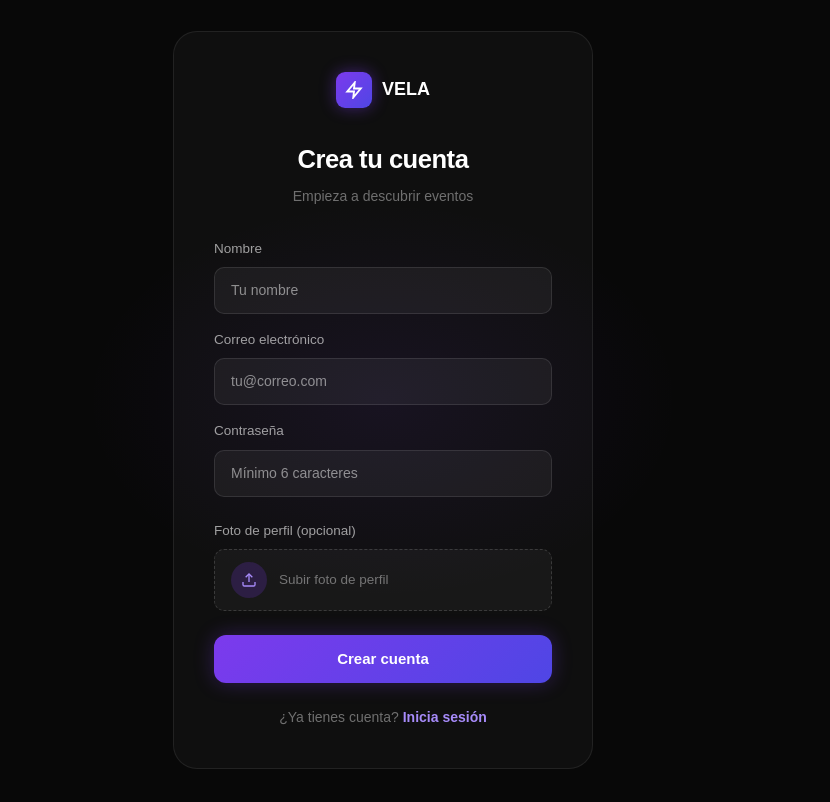
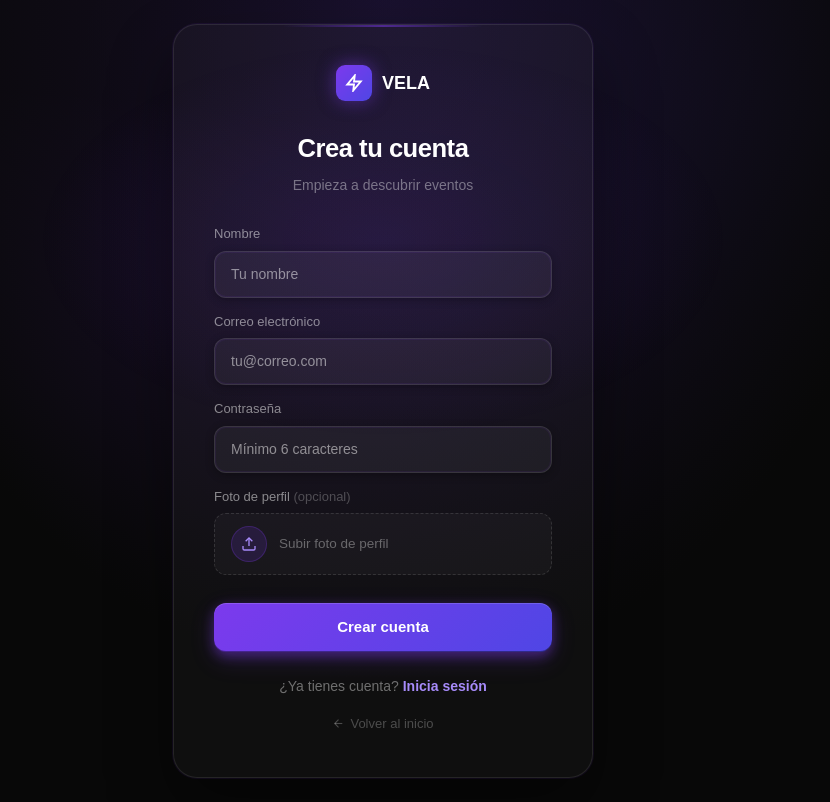
Before and after one commit to AldoRoCa/eventapp, a React (Vite) app: page /registro in a window 1280 px wide. Shown: the whole page, without its empty margins (257-1087 px from the left). Built offline with nearby package versions, Linux system fonts and the light colour scheme.

Commit message:
feat: Login y Registro con estética mejorada

```diff
--- a/src/pages/Login.jsx
+++ b/src/pages/Login.jsx
@@ -22,18 +22,32 @@ export default function Login() {
     setLoading(false)
   }
 
+  const inputStyle = {
+    width: "100%", background: "rgba(255,255,255,0.05)",
+    border: "1.5px solid rgba(255,255,255,0.1)", borderRadius: "12px",
+    padding: "12px 16px", color: "white", fontSize: "14px",
+    fontFamily: "inherit", outline: "none", boxSizing: "border-box",
+    boxShadow: "0 0 0 1px rgba(124,58,237,0.08) inset, 0 2px 8px rgba(0,0,0,0.3)",
+    transition: "border 0.2s"
+  }
+
   return (
-    <div style={{ minHeight: "100vh", backgroundColor: "#080808", display: "flex", alignItems: "center", justifyContent: "center", fontFamily: "'Plus Jakarta Sans', sans-serif", padding: "24px" }}>
-      <div style={{ position: "absolute", top: "50%", left: "50%", transform: "translate(-50%, -50%)", width: "600px", height: "400px", background: "radial-gradient(ellipse, rgba(124,58,237,0.08) 0%, transparent 70%)", pointerEvents: "none" }} />
+    <div style={{ minHeight: "100vh", backgroundColor: "#080808", background: "radial-gradient(ellipse at 50% 0%, rgba(124,58,237,0.12) 0%, #080808 60%)", display: "flex", alignItems: "center", justifyContent: "center", fontFamily: "'Plus Jakarta Sans', sans-serif", padding: "24px" }}>
+
+      {/* Glow central */}
+      <div style={{ position: "fixed", top: "30%", left: "50%", transform: "translate(-50%, -50%)", width: "700px", height: "400px", background: "radial-gradient(ellipse, rgba(124,58,237,0.1) 0%, transparent 70%)", pointerEvents: "none" }} />
 
       <motion.div
         initial={{ opacity: 0, y: 24 }}
         animate={{ opacity: 1, y: 0 }}
         transition={{ duration: 0.5 }}
-        style={{ width: "100%", maxWidth: "420px", background: "rgba(255,255,255,0.03)", border: "1px solid rgba(255,255,255,0.08)", borderRadius: "24px", padding: "40px", position: "relative" }}
+        style={{ width: "100%", maxWidth: "420px", background: "rgba(255,255,255,0.03)", border: "1.5px solid rgba(255,255,255,0.09)", borderRadius: "24px", padding: "40px", position: "relative", boxShadow: "0 0 0 1px rgba(124,58,237,0.08), 0 32px 64px rgba(0,0,0,0.4)" }}
       >
+        {/* Glow interior sutil */}
+        <div style={{ position: "absolute", top: 0, left: "50%", transform: "translateX(-50%)", width: "200px", height: "2px", background: "linear-gradient(90deg, transparent, rgba(124,58,237,0.5), transparent)", borderRadius: "999px" }} />
+
         <div style={{ display: "flex", alignItems: "center", gap: "10px", marginBottom: "32px", justifyContent: "center" }}>
-          <div style={{ width: "36px", height: "36px", borderRadius: "9px", background: "linear-gradient(135deg, #7c3aed, #4f46e5)", display: "flex", alignItems: "center", justifyContent: "center", boxShadow: "0 0 16px rgba(124,58,237,0.45)" }}>
+          <div style={{ width: "36px", height: "36px", borderRadius: "9px", background: "linear-gradient(135deg, #7c3aed, #4f46e5)", display: "flex", alignItems: "center", justifyContent: "center", boxShadow: "0 0 18px rgba(124,58,237,0.5)" }}>
             <svg width="18" height="18" fill="none" stroke="white" strokeWidth="2.5" viewBox="0 0 24 24"><polygon points="13 2 3 14 12 14 11 22 21 10 12 10 13 2"/></svg>
           </div>
           <span style={{ fontWeight: 700, fontSize: "18px", color: "white" }}>VELA</span>
@@ -43,48 +57,37 @@ export default function Login() {
         <p style={{ color: "rgba(255,255,255,0.4)", fontSize: "14px", marginBottom: "32px", textAlign: "center", fontWeight: 400 }}>Inicia sesión para continuar</p>
 
         {error && (
-          <div style={{ background: "rgba(239,68,68,0.1)", border: "1px solid rgba(239,68,68,0.3)", borderRadius: "10px", padding: "12px 16px", marginBottom: "20px", color: "#f87171", fontSize: "13.5px" }}>
-            {error}
-          </div>
+          <motion.div initial={{ opacity: 0, y: -6 }} animate={{ opacity: 1, y: 0 }}
+            style={{ background: "rgba(239,68,68,0.1)", border: "1.5px solid rgba(239,68,68,0.3)", borderRadius: "10px", padding: "12px 16px", marginBottom: "20px", color: "#f87171", fontSize: "13.5px" }}
+          >{error}</motion.div>
         )}
 
         <div style={{ marginBottom: "16px" }}>
-          <label style={{ display: "block", fontSize: "13.5px", fontWeight: 500, color: "rgba(255,255,255,0.6)", marginBottom: "8px" }}>Correo electrónico</label>
-          <input
-            type="email"
-            value={email}
-            onChange={e => setEmail(e.target.value)}
-            placeholder="tu@correo.com"
-            style={{ width: "100%", background: "rgba(255,255,255,0.05)", border: "1px solid rgba(255,255,255,0.1)", borderRadius: "10px", padding: "12px 16px", color: "white", fontSize: "14px", fontFamily: "inherit", outline: "none", boxSizing: "border-box" }}
-          />
+          <label style={{ display: "block", fontSize: "13px", fontWeight: 500, color: "rgba(255,255,255,0.5)", marginBottom: "7px" }}>Correo electrónico</label>
+          <input type="email" value={email} onChange={e => setEmail(e.target.value)} placeholder="tu@correo.com" style={inputStyle} />
         </div>
 
-        <div style={{ marginBottom: "24px" }}>
-          <label style={{ display: "block", fontSize: "13.5px", fontWeight: 500, color: "rgba(255,255,255,0.6)", marginBottom: "8px" }}>Contraseña</label>
-          <input
-            type="password"
-            value={password}
-            onChange={e => setPassword(e.target.value)}
-            placeholder="••••••••"
-            onKeyDown={e => e.key === "Enter" && handleLogin()}
-            style={{ width: "100%", background: "rgba(255,255,255,0.05)", border: "1px solid rgba(255,255,255,0.1)", borderRadius: "10px", padding: "12px 16px", color: "white", fontSize: "14px", fontFamily: "inherit", outline: "none", boxSizing: "border-box" }}
-          />
+        <div style={{ marginBottom: "28px" }}>
+          <label style={{ display: "block", fontSize: "13px", fontWeight: 500, color: "rgba(255,255,255,0.5)", marginBottom: "7px" }}>Contraseña</label>
+          <input type="password" value={password} onChange={e => setPassword(e.target.value)} placeholder="••••••••" onKeyDown={e => e.key === "Enter" && handleLogin()} style={inputStyle} />
         </div>
 
-        <motion.button
-          onClick={handleLogin}
-          whileHover={{ opacity: 0.9 }}
-          whileTap={{ scale: 0.97 }}
-          disabled={loading}
-          style={{ width: "100%", background: "linear-gradient(135deg, #7c3aed, #4f46e5)", border: "none", borderRadius: "12px", color: "white", padding: "13px", fontWeight: 700, fontSize: "15px", cursor: loading ? "not-allowed" : "pointer", fontFamily: "inherit", opacity: loading ? 0.7 : 1, boxShadow: "0 0 20px rgba(124,58,237,0.3)" }}
-        >
-          {loading ? "Iniciando sesión..." : "Iniciar sesión"}
-        </motion.button>
+        <motion.button onClick={handleLogin} whileHover={{ opacity: 0.9 }} whileTap={{ scale: 0.97 }} disabled={loading}
+          className="btn-3d"
+          style={{ width: "100%", border: "none", borderRadius: "12px", color: "white", padding: "13px", fontWeight: 700, fontSize: "15px", cursor: loading ? "not-allowed" : "pointer", fontFamily: "inherit", opacity: loading ? 0.7 : 1 }}
+        >{loading ? "Iniciando sesión..." : "Iniciar sesión"}</motion.button>
 
         <p style={{ textAlign: "center", marginTop: "24px", color: "rgba(255,255,255,0.4)", fontSize: "14px" }}>
           ¿No tienes cuenta?{" "}
           <Link to="/registro" style={{ color: "#a78bfa", textDecoration: "none", fontWeight: 600 }}>Regístrate</Link>
         </p>
+
+        <div style={{ marginTop: "20px", textAlign: "center" }}>
+          <Link to="/" style={{ color: "rgba(255,255,255,0.25)", fontSize: "13px", textDecoration: "none", display: "inline-flex", alignItems: "center", gap: "5px" }}>
+            <svg width="13" height="13" fill="none" stroke="currentColor" strokeWidth="2" viewBox="0 0 24 24"><line x1="19" y1="12" x2="5" y2="12"/><polyline points="12 19 5 12 12 5"/></svg>
+            Volver al inicio
+          </Link>
+        </div>
       </motion.div>
     </div>
   )
--- a/src/pages/Registro.jsx
+++ b/src/pages/Registro.jsx
@@ -12,31 +12,21 @@ export default function Registro() {
   const [avatarPreview, setAvatarPreview] = useState(null)
   const [error, setError] = useState("")
   const navigate = useNavigate()
-const handleAvatar = (e) => {
+
+  const handleAvatar = (e) => {
     const file = e.target.files[0]
     if (!file) return
     if (file.size > 5 * 1024 * 1024) { setError("La imagen no puede pesar más de 5MB"); return }
     setAvatarFile(file)
     setAvatarPreview(URL.createObjectURL(file))
   }
+
   const handleRegistro = async () => {
     setLoading(true)
     setError("")
-    if (!nombre || !email || !password) {
-      setError("Por favor llena todos los campos")
-      setLoading(false)
-      return
-    }
-    if (password.length < 6) {
-      setError("La contraseña debe tener al menos 6 caracteres")
-      setLoading(false)
-      return
-    }
-    const { data, error } = await supabase.auth.signUp({
-      email,
-      password,
-      options: { data: { nombre } }
-    })
+    if (!nombre || !email || !password) { setError("Por favor llena todos los campos"); setLoading(false); return }
+    if (password.length < 6) { setError("La contraseña debe tener al menos 6 caracteres"); setLoading(false); return }
+    const { data, error } = await supabase.auth.signUp({ email, password, options: { data: { nombre } } })
     if (error) {
       setError("Error al crear la cuenta. Intenta con otro correo.")
     } else {
@@ -54,98 +44,95 @@ const handleAvatar = (e) => {
     setLoading(false)
   }
 
+  const inputStyle = {
+    width: "100%", background: "rgba(255,255,255,0.05)",
+    border: "1.5px solid rgba(255,255,255,0.1)", borderRadius: "12px",
+    padding: "12px 16px", color: "white", fontSize: "14px",
+    fontFamily: "inherit", outline: "none", boxSizing: "border-box",
+    boxShadow: "0 0 0 1px rgba(124,58,237,0.08) inset, 0 2px 8px rgba(0,0,0,0.3)",
+    transition: "border 0.2s"
+  }
+
   return (
-    <div style={{ minHeight: "100vh", backgroundColor: "#080808", display: "flex", alignItems: "center", justifyContent: "center", fontFamily: "'Plus Jakarta Sans', sans-serif", padding: "24px" }}>
-      <div style={{ position: "absolute", top: "50%", left: "50%", transform: "translate(-50%, -50%)", width: "600px", height: "400px", background: "radial-gradient(ellipse, rgba(124,58,237,0.08) 0%, transparent 70%)", pointerEvents: "none" }} />
+    <div style={{ minHeight: "100vh", backgroundColor: "#080808", background: "radial-gradient(ellipse at 50% 0%, rgba(124,58,237,0.12) 0%, #080808 60%)", display: "flex", alignItems: "center", justifyContent: "center", fontFamily: "'Plus Jakarta Sans', sans-serif", padding: "24px" }}>
+
+      <div style={{ position: "fixed", top: "30%", left: "50%", transform: "translate(-50%, -50%)", width: "700px", height: "400px", background: "radial-gradient(ellipse, rgba(124,58,237,0.1) 0%, transparent 70%)", pointerEvents: "none" }} />
 
       <motion.div
         initial={{ opacity: 0, y: 24 }}
         animate={{ opacity: 1, y: 0 }}
         transition={{ duration: 0.5 }}
-        style={{ width: "100%", maxWidth: "420px", background: "rgba(255,255,255,0.03)", border: "1px solid rgba(255,255,255,0.08)", borderRadius: "24px", padding: "40px", position: "relative" }}
+        style={{ width: "100%", maxWidth: "420px", background: "rgba(255,255,255,0.03)", border: "1.5px solid rgba(255,255,255,0.09)", borderRadius: "24px", padding: "40px", position: "relative", boxShadow: "0 0 0 1px rgba(124,58,237,0.08), 0 32px 64px rgba(0,0,0,0.4)" }}
       >
-        <div style={{ display: "flex", alignItems: "center", gap: "10px", marginBottom: "32px", justifyContent: "center" }}>
-          <div style={{ width: "36px", height: "36px", borderRadius: "9px", background: "linear-gradient(135deg, #7c3aed, #4f46e5)", display: "flex", alignItems: "center", justifyContent: "center", boxShadow: "0 0 16px rgba(124,58,237,0.45)" }}>
+        <div style={{ position: "absolute", top: 0, left: "50%", transform: "translateX(-50%)", width: "200px", height: "2px", background: "linear-gradient(90deg, transparent, rgba(124,58,237,0.5), transparent)", borderRadius: "999px" }} />
+
+        <div style={{ display: "flex", alignItems: "center", gap: "10px", marginBottom: "28px", justifyContent: "center" }}>
+          <div style={{ width: "36px", height: "36px", borderRadius: "9px", background: "linear-gradient(135deg, #7c3aed, #4f46e5)", display: "flex", alignItems: "center", justifyContent: "center", boxShadow: "0 0 18px rgba(124,58,237,0.5)" }}>
             <svg width="18" height="18" fill="none" stroke="white" strokeWidth="2.5" viewBox="0 0 24 24"><polygon points="13 2 3 14 12 14 11 22 21 10 12 10 13 2"/></svg>
           </div>
           <span style={{ fontWeight: 700, fontSize: "18px", color: "white" }}>VELA</span>
         </div>
 
         <h1 style={{ fontSize: "1.6rem", fontWeight: 700, color: "white", marginBottom: "8px", letterSpacing: "-0.5px", textAlign: "center" }}>Crea tu cuenta</h1>
-        <p style={{ color: "rgba(255,255,255,0.4)", fontSize: "14px", marginBottom: "32px", textAlign: "center", fontWeight: 400 }}>Empieza a descubrir eventos</p>
+        <p style={{ color: "rgba(255,255,255,0.4)", fontSize: "14px", marginBottom: "28px", textAlign: "center", fontWeight: 400 }}>Empieza a descubrir eventos</p>
 
         {error && (
-          <div style={{ background: "rgba(239,68,68,0.1)", border: "1px solid rgba(239,68,68,0.3)", borderRadius: "10px", padding: "12px 16px", marginBottom: "20px", color: "#f87171", fontSize: "13.5px" }}>
-            {error}
-          </div>
+          <motion.div initial={{ opacity: 0, y: -6 }} animate={{ opacity: 1, y: 0 }}
+            style={{ background: "rgba(239,68,68,0.1)", border: "1.5px solid rgba(239,68,68,0.3)", borderRadius: "10px", padding: "12px 16px", marginBottom: "20px", color: "#f87171", fontSize: "13.5px" }}
+          >{error}</motion.div>
         )}
 
-        <div style={{ marginBottom: "16px" }}>
-          <label style={{ display: "block", fontSize: "13.5px", fontWeight: 500, color: "rgba(255,255,255,0.6)", marginBottom: "8px" }}>Nombre</label>
-          <input
-            type="text"
-            value={nombre}
-            onChange={e => setNombre(e.target.value)}
-            placeholder="Tu nombre"
-            style={{ width: "100%", background: "rgba(255,255,255,0.05)", border: "1px solid rgba(255,255,255,0.1)", borderRadius: "10px", padding: "12px 16px", color: "white", fontSize: "14px", fontFamily: "inherit", outline: "none", boxSizing: "border-box" }}
-          />
+        <div style={{ marginBottom: "14px" }}>
+          <label style={{ display: "block", fontSize: "13px", fontWeight: 500, color: "rgba(255,255,255,0.5)", marginBottom: "7px" }}>Nombre</label>
+          <input type="text" value={nombre} onChange={e => setNombre(e.target.value)} placeholder="Tu nombre" style={inputStyle} />
         </div>
 
-        <div style={{ marginBottom: "16px" }}>
-          <label style={{ display: "block", fontSize: "13.5px", fontWeight: 500, color: "rgba(255,255,255,0.6)", marginBottom: "8px" }}>Correo electrónico</label>
-          <input
-            type="email"
-            value={email}
-            onChange={e => setEmail(e.target.value)}
-            placeholder="tu@correo.com"
-            style={{ width: "100%", background: "rgba(255,255,255,0.05)", border: "1px solid rgba(255,255,255,0.1)", borderRadius: "10px", padding: "12px 16px", color: "white", fontSize: "14px", fontFamily: "inherit", outline: "none", boxSizing: "border-box" }}
-          />
+        <div style={{ marginBottom: "14px" }}>
+          <label style={{ display: "block", fontSize: "13px", fontWeight: 500, color: "rgba(255,255,255,0.5)", marginBottom: "7px" }}>Correo electrónico</label>
+          <input type="email" value={email} onChange={e => setEmail(e.target.value)} placeholder="tu@correo.com" style={inputStyle} />
         </div>
 
-        <div style={{ marginBottom: "24px" }}>
-          <label style={{ display: "block", fontSize: "13.5px", fontWeight: 500, color: "rgba(255,255,255,0.6)", marginBottom: "8px" }}>Contraseña</label>
-          <input
-            type="password"
-            value={password}
-            onChange={e => setPassword(e.target.value)}
-            placeholder="Mínimo 6 caracteres"
-            onKeyDown={e => e.key === "Enter" && handleRegistro()}
-            style={{ width: "100%", background: "rgba(255,255,255,0.05)", border: "1px solid rgba(255,255,255,0.1)", borderRadius: "10px", padding: "12px 16px", color: "white", fontSize: "14px", fontFamily: "inherit", outline: "none", boxSizing: "border-box" }}
-          />
+        <div style={{ marginBottom: "14px" }}>
+          <label style={{ display: "block", fontSize: "13px", fontWeight: 500, color: "rgba(255,255,255,0.5)", marginBottom: "7px" }}>Contraseña</label>
+          <input type="password" value={password} onChange={e => setPassword(e.target.value)} placeholder="Mínimo 6 caracteres" onKeyDown={e => e.key === "Enter" && handleRegistro()} style={inputStyle} />
         </div>
-<div style={{ marginBottom: "24px" }}>
-          <label style={{ display: "block", fontSize: "13.5px", fontWeight: 500, color: "rgba(255,255,255,0.6)", marginBottom: "8px" }}>Foto de perfil (opcional)</label>
+
+        <div style={{ marginBottom: "28px" }}>
+          <label style={{ display: "block", fontSize: "13px", fontWeight: 500, color: "rgba(255,255,255,0.5)", marginBottom: "7px" }}>Foto de perfil <span style={{ color: "rgba(255,255,255,0.25)", fontWeight: 400 }}>(opcional)</span></label>
           <label style={{ cursor: "pointer", display: "block" }}>
             <input type="file" accept="image/*" onChange={handleAvatar} style={{ display: "none" }} />
             {avatarPreview ? (
-              <div style={{ display: "flex", alignItems: "center", gap: "14px" }}>
-                <img src={avatarPreview} alt="preview" style={{ width: "56px", height: "56px", borderRadius: "999px", objectFit: "cover", border: "2px solid rgba(124,58,237,0.5)" }} />
+              <div style={{ display: "flex", alignItems: "center", gap: "14px", background: "rgba(124,58,237,0.08)", border: "1.5px solid rgba(124,58,237,0.25)", borderRadius: "12px", padding: "12px 16px" }}>
+                <img src={avatarPreview} alt="preview" style={{ width: "44px", height: "44px", borderRadius: "999px", objectFit: "cover", border: "2px solid rgba(124,58,237,0.5)", boxShadow: "0 0 12px rgba(124,58,237,0.3)" }} />
                 <span style={{ color: "#a78bfa", fontSize: "13.5px", fontWeight: 500 }}>Cambiar foto</span>
               </div>
             ) : (
-              <div style={{ display: "flex", alignItems: "center", gap: "12px", background: "rgba(255,255,255,0.04)", border: "1px dashed rgba(255,255,255,0.15)", borderRadius: "10px", padding: "12px 16px" }}>
-                <div style={{ width: "36px", height: "36px", borderRadius: "999px", background: "rgba(124,58,237,0.2)", display: "flex", alignItems: "center", justifyContent: "center" }}>
+              <div style={{ display: "flex", alignItems: "center", gap: "12px", background: "rgba(255,255,255,0.03)", border: "1.5px dashed rgba(255,255,255,0.12)", borderRadius: "12px", padding: "12px 16px", transition: "border 0.2s" }}>
+                <div style={{ width: "36px", height: "36px", borderRadius: "999px", background: "rgba(124,58,237,0.15)", border: "1px solid rgba(124,58,237,0.25)", display: "flex", alignItems: "center", justifyContent: "center" }}>
                   <svg width="16" height="16" fill="none" stroke="#a78bfa" strokeWidth="2" viewBox="0 0 24 24"><path d="M21 15v4a2 2 0 0 1-2 2H5a2 2 0 0 1-2-2v-4"/><polyline points="17 8 12 3 7 8"/><line x1="12" y1="3" x2="12" y2="15"/></svg>
                 </div>
-                <span style={{ color: "rgba(255,255,255,0.4)", fontSize: "13.5px" }}>Subir foto de perfil</span>
+                <span style={{ color: "rgba(255,255,255,0.35)", fontSize: "13.5px" }}>Subir foto de perfil</span>
               </div>
             )}
           </label>
         </div>
-        <motion.button
-          onClick={handleRegistro}
-          whileHover={{ opacity: 0.9 }}
-          whileTap={{ scale: 0.97 }}
-          disabled={loading}
-          style={{ width: "100%", background: "linear-gradient(135deg, #7c3aed, #4f46e5)", border: "none", borderRadius: "12px", color: "white", padding: "13px", fontWeight: 700, fontSize: "15px", cursor: loading ? "not-allowed" : "pointer", fontFamily: "inherit", opacity: loading ? 0.7 : 1, boxShadow: "0 0 20px rgba(124,58,237,0.3)" }}
-        >
-          {loading ? "Creando cuenta..." : "Crear cuenta"}
-        </motion.button>
+
+        <motion.button onClick={handleRegistro} whileHover={{ opacity: 0.9 }} whileTap={{ scale: 0.97 }} disabled={loading}
+          className="btn-3d"
+          style={{ width: "100%", border: "none", borderRadius: "12px", color: "white", padding: "13px", fontWeight: 700, fontSize: "15px", cursor: loading ? "not-allowed" : "pointer", fontFamily: "inherit", opacity: loading ? 0.7 : 1 }}
+        >{loading ? "Creando cuenta..." : "Crear cuenta"}</motion.button>
 
         <p style={{ textAlign: "center", marginTop: "24px", color: "rgba(255,255,255,0.4)", fontSize: "14px" }}>
           ¿Ya tienes cuenta?{" "}
           <Link to="/login" style={{ color: "#a78bfa", textDecoration: "none", fontWeight: 600 }}>Inicia sesión</Link>
         </p>
+
+        <div style={{ marginTop: "16px", textAlign: "center" }}>
+          <Link to="/" style={{ color: "rgba(255,255,255,0.25)", fontSize: "13px", textDecoration: "none", display: "inline-flex", alignItems: "center", gap: "5px" }}>
+            <svg width="13" height="13" fill="none" stroke="currentColor" strokeWidth="2" viewBox="0 0 24 24"><line x1="19" y1="12" x2="5" y2="12"/><polyline points="12 19 5 12 12 5"/></svg>
+            Volver al inicio
+          </Link>
+        </div>
       </motion.div>
     </div>
   )
```
